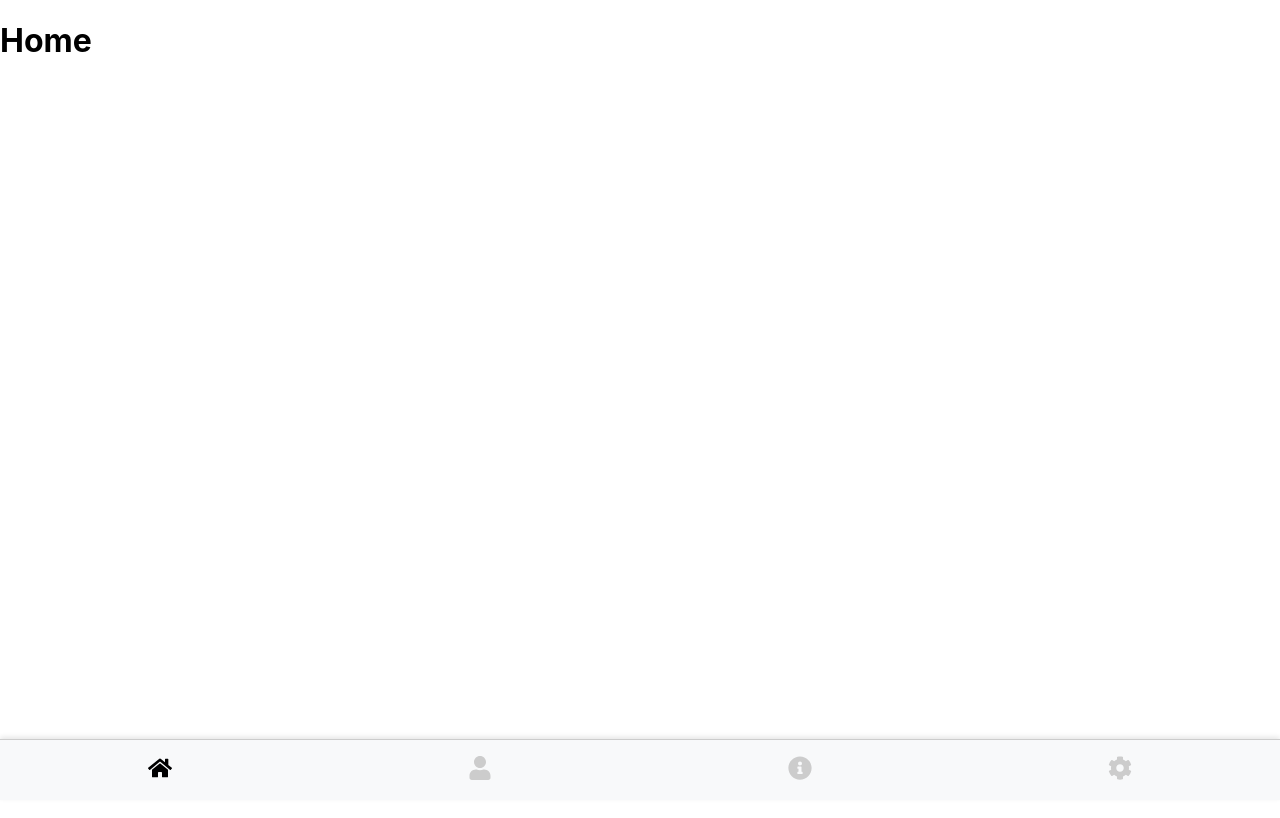
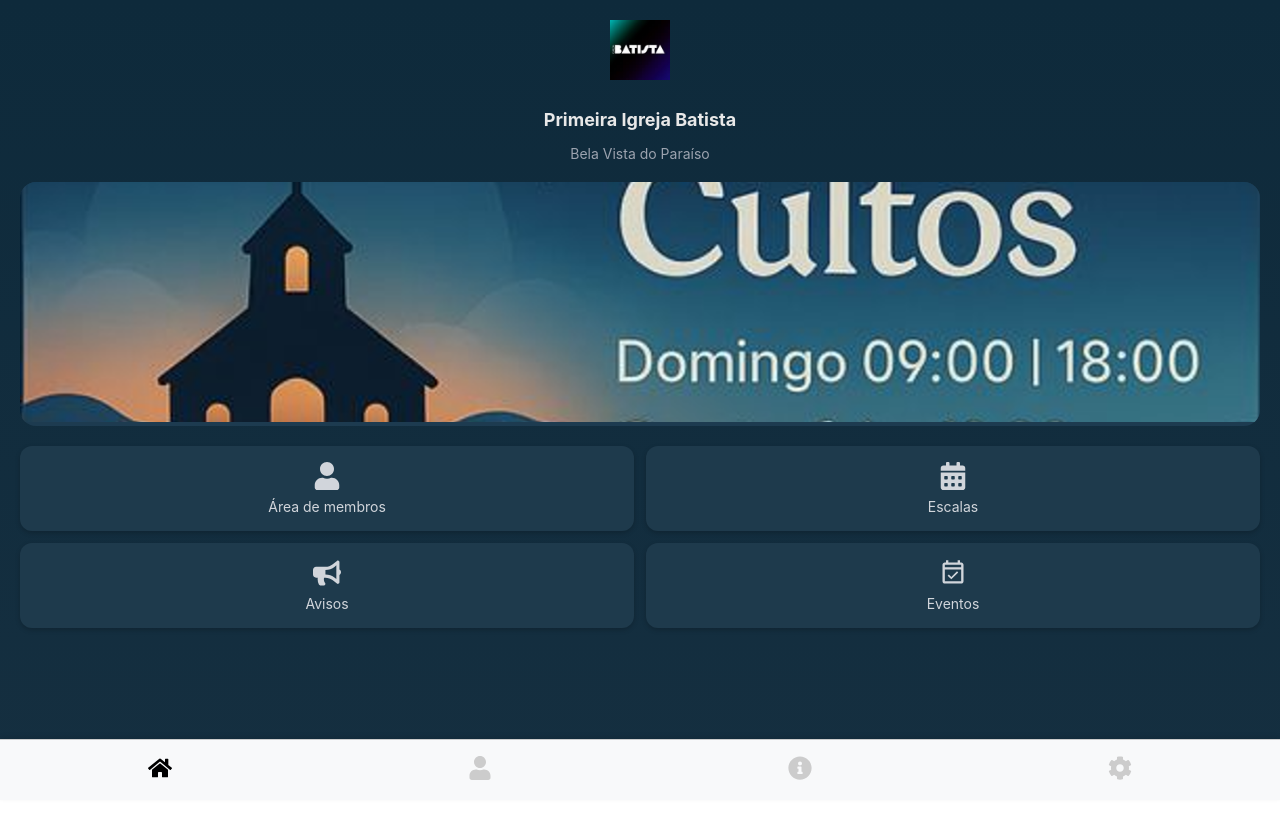
Before and after one commit to wiliamrizzo/meu-app-pwa, a React (Create React App) app: page / in a window 1280 px wide. Shown: the top 818 px of the page. Built offline with nearby package versions, Linux system fonts and the light colour scheme; no server answers.

Commit message:
ajustes icones e banner

```diff
--- /dev/null
+++ b/src/pages/Home.css
@@ -0,0 +1,83 @@
+.home-container {
+    background: linear-gradient(to bottom, #0e2a3b, #152f40);
+    min-height: 100vh;
+    color: #e8e8e8;
+    padding: 20px;
+    box-sizing: border-box;
+  }
+
+  .home-header {
+    text-align: center;
+    margin-bottom: 20px;
+  }
+
+  .logo-image {
+    width: 60px;
+    height: 60px;
+    margin-bottom: 10px;
+  }
+
+  .home-title {
+    font-size: 18px;
+    font-weight: bold;
+  }
+
+  .home-subtitle {
+    font-size: 14px;
+    color: #9ca3af;
+  }
+
+  .home-banner {
+    background: #1d3b50;
+    border-radius: 16px;
+    overflow: hidden;
+    margin-bottom: 20px;
+    position: relative;
+  }
+
+  .banner-image {
+    width: 100%;
+    height: 240px;
+    object-fit: cover;
+  }
+
+  /* .banner-text {
+    position: absolute;
+    top: 20px;
+    left: 20px;
+    color: white;
+  } */
+
+  /* .banner-text h3 {
+    font-size: 24px;
+    margin-bottom: 4px;
+  } */
+
+  .button-grid {
+    display: grid;
+    grid-template-columns: repeat(2, 1fr);
+    gap: 12px;
+  }
+
+  .grid-button {
+    background-color: #1e3a4c;
+    border-radius: 12px;
+    padding: 16px;
+    text-align: center;
+    color: #d1d5db;
+    font-size: 14px;
+    box-shadow: 0 2px 5px rgba(0,0,0,0.2);
+    transition: transform 0.2s;
+
+    /* 🔥 ESSENCIAIS PARA DEIXAR ÍCONE EM CIMA */
+    display: flex;
+    flex-direction: column;
+    align-items: center;
+    justify-content: center;
+    gap: 8px;
+  }
+
+  .grid-button:hover {
+    transform: scale(1.05);
+    cursor: pointer;
+  }
--- a/src/pages/Home.js
+++ b/src/pages/Home.js
@@ -1,3 +1,56 @@
+import React from 'react';
+import { FaUser, FaCalendarAlt, FaBullhorn } from 'react-icons/fa';
+import { MdOutlineEventAvailable } from 'react-icons/md';
+import './Home.css'; // para estilização separada
+
 export default function Home() {
-    return <h1>Home</h1>;
-  }
+  return (
+    <div className="home-container">
+      <header className="home-header">
+        <div className="home-logo">
+          <img
+            src="/church-icon.png" // use um ícone simples ou substitua por svg
+            alt="Igreja"
+            className="logo-image"
+          />
+        </div>
+        <h2 className="home-title">Primeira Igreja Batista</h2>
+        <p className="home-subtitle">Bela Vista do Paraíso</p>
+      </header>
+
+      <section className="home-banner">
+        <img
+          src="/culto-banner.jpg" // substitua por sua imagem real
+          alt="Cultos"
+          className="banner-image"
+        />
+        {/* <div className="banner-text">
+          <h3>Cultos</h3>
+          <p>Domingo 09:00 | 18:00</p>
+          <p>Quarta-feira 19:30</p>
+        </div> */}
+      </section>
+
+      <section className="home-buttons">
+        <div className="button-grid">
+          <div className="grid-button">
+            <FaUser size={28} />
+            <span>Área de membros</span>
+          </div>
+          <div className="grid-button">
+            <FaCalendarAlt size={28} />
+            <span>Escalas</span>
+          </div>
+          <div className="grid-button">
+            <FaBullhorn size={28} />
+            <span>Avisos</span>
+          </div>
+          <div className="grid-button">
+            <MdOutlineEventAvailable size={28} />
+            <span>Eventos</span>
+          </div>
+        </div>
+      </section>
+    </div>
+  );
+}
```
Also changed, not shown: public/church-icon.png (added), public/culto-banner.jpg (added).
